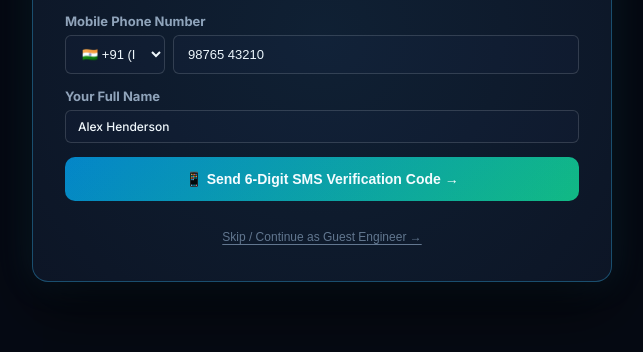
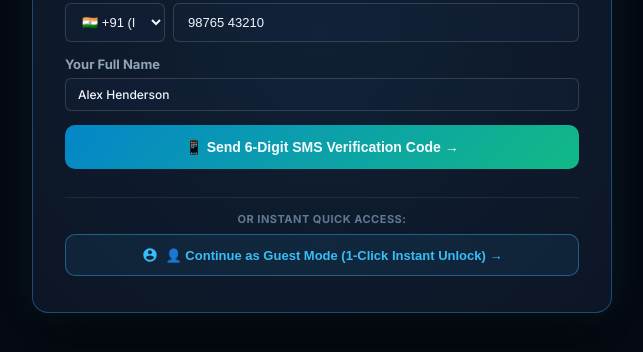
Before and after one commit to jyotvaghasia156-rgb/bioshelter-studio, a plain HTML site: page index.html in a window 1280 px wide. Shown: the part 364-716 px from the top of the page, without its empty margins (318-961 px from the left). Drawn offline with nearby package versions, Linux system fonts and the light colour scheme.

Commit message:
Add prominent 1-click Guest Mode button on security landing gate and internal login portal

```diff
--- a/index.html
+++ b/index.html
@@ -121,10 +121,12 @@
                 <p id="gate-success-msg" style="font-size: 13px; color: var(--text-secondary);">Unlocking full BioShelter modeling suite and emergency telemetry...</p>
             </div>
 
-            <!-- Guest Explorer Bypass -->
-            <div style="text-align: center; margin-top: 4px;">
-                <button id="btn-gate-guest-access" class="gate-guest-btn">
-                    Skip / Continue as Guest Engineer &rarr;
+            <!-- Guest Mode Direct 1-Click Access Card -->
+            <div style="display: flex; flex-direction: column; align-items: center; gap: 8px; margin-top: 8px; border-top: 1px solid var(--border-glass); padding-top: 14px;">
+                <div style="font-size: 11px; color: var(--text-muted); text-transform: uppercase; letter-spacing: 0.5px; font-weight: 700;">Or Instant Quick Access:</div>
+                <button id="btn-gate-guest-access" class="export-btn-secondary" style="width: 100%; padding: 12px; font-size: 13px; font-weight: 700; display: flex; align-items: center; justify-content: center; gap: 8px; border-color: rgba(56, 189, 248, 0.4); color: var(--accent-sky); background: rgba(56, 189, 248, 0.08); cursor: pointer; border-radius: var(--radius-md);">
+                    <svg width="16" height="16" viewBox="0 0 24 24" fill="currentColor"><path d="M12 2C6.48 2 2 6.48 2 12s4.48 10 10 10 10-4.48 10-10S17.52 2 12 2zm0 3c1.66 0 3 1.34 3 3s-1.34 3-3 3-3-1.34-3-3 1.34-3 3-3zm0 14.2c-2.5 0-4.71-1.28-6-3.22.03-1.99 4-3.08 6-3.08 1.99 0 5.97 1.09 6 3.08-1.29 1.94-3.5 3.22-6 3.22z"/></svg>
+                    👤 Continue as Guest Mode (1-Click Instant Unlock) &rarr;
                 </button>
             </div>
         </div>
```
